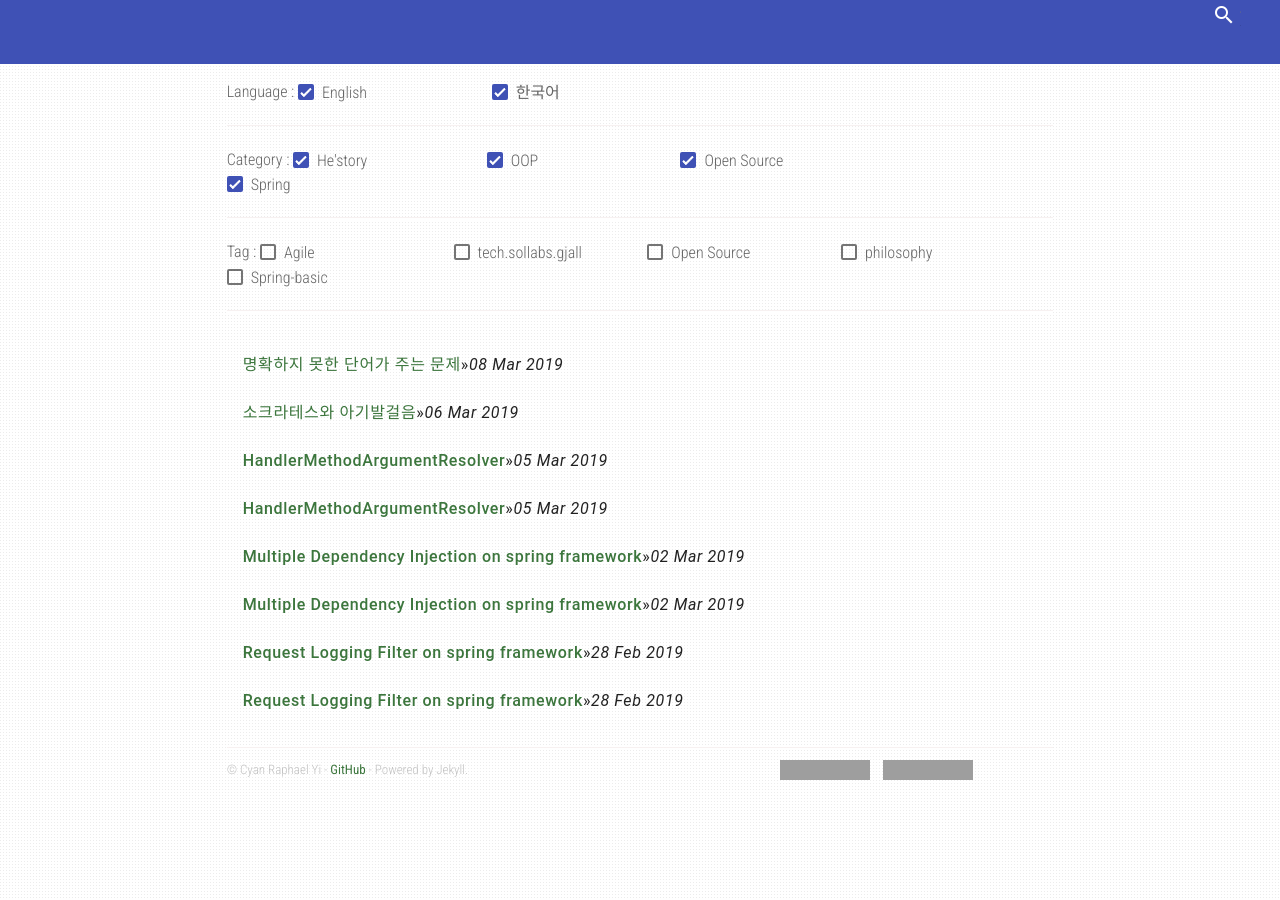
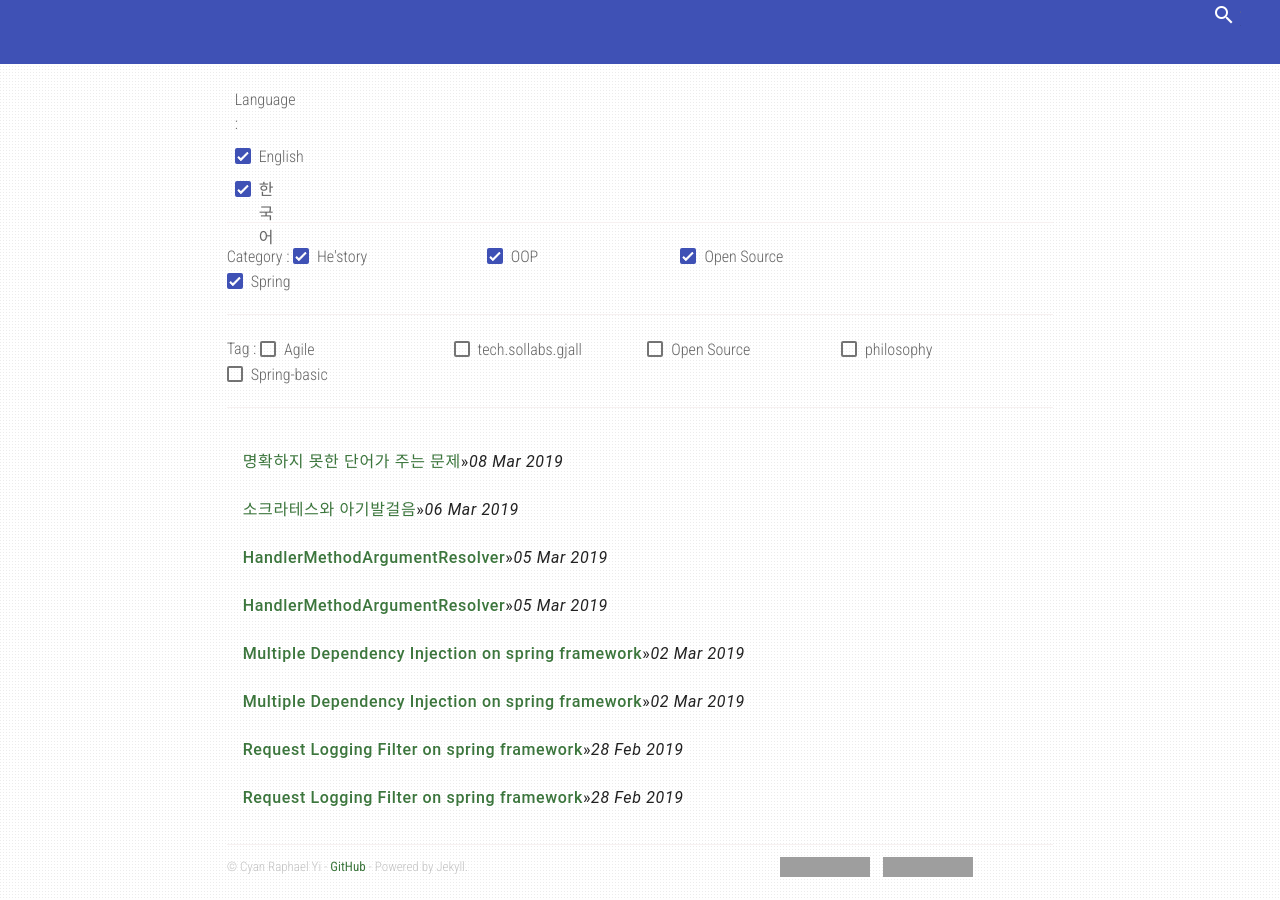
Before and after one commit to CyanRYi/sollabs-demo, a Jekyll site: the page built from index.md, in a window 1280 px wide. Built offline with Jekyll 4.4.1, drawn with Linux system fonts in a browser that asks for light colours; nearby versions of some CDN libraries; grey boxes are pictures that could not be loaded.

Commit message:
selector 내부로 grid 적용

```diff
--- a/_layouts/post_list.html
+++ b/_layouts/post_list.html
@@ -1,13 +1,17 @@
 ---
 layout: default
 ---
-<div id="home">
-    Language :
+<div id="mdl-grid">
+    <div class="mdl-cell mdl-cell--1-col">
+        Language :
+    </div>
     {% for lang in site.language %}
-    <label class="mdl-checkbox mdl-js-checkbox mdl-js-ripple-effect post-selector" for="language_{{ lang.name }}">
-        <input type="checkbox" id="language_{{ lang.name }}" class="mdl-checkbox__input" checked>
-        <span class="mdl-checkbox__label">{{ lang.title }}</span>
-    </label>
+    <div class="mdl-cell mdl-cell--1-col">
+        <label class="mdl-checkbox mdl-js-checkbox mdl-js-ripple-effect post-selector" for="language_{{ lang.name }}">
+            <input type="checkbox" id="language_{{ lang.name }}" class="mdl-checkbox__input" checked>
+            <span class="mdl-checkbox__label">{{ lang.title }}</span>
+        </label>
+    </div>
     {% endfor %}
     <hr/>
     Category :
```
